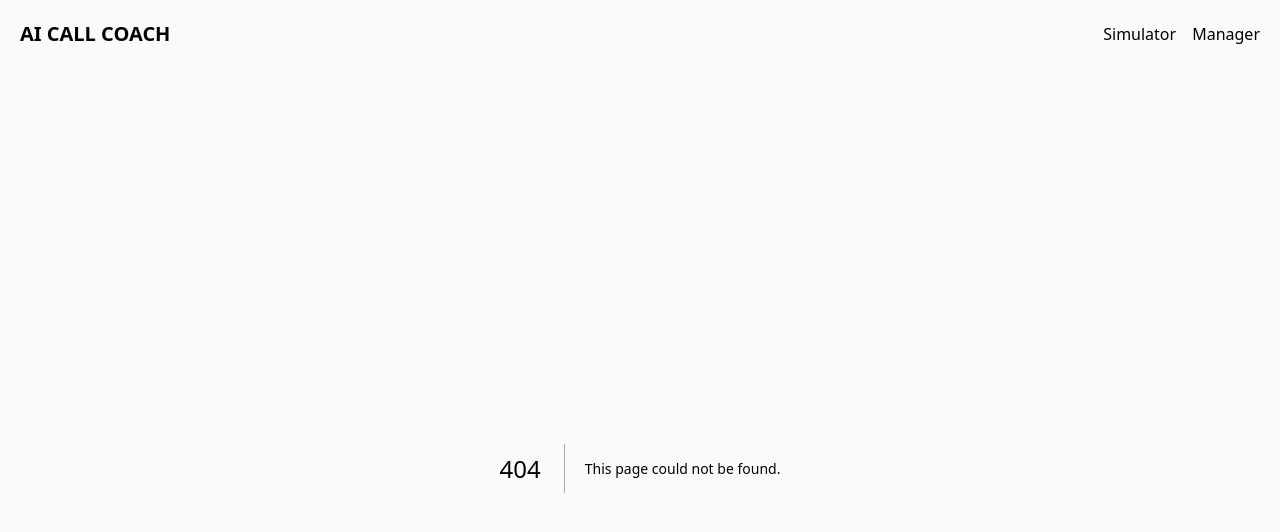
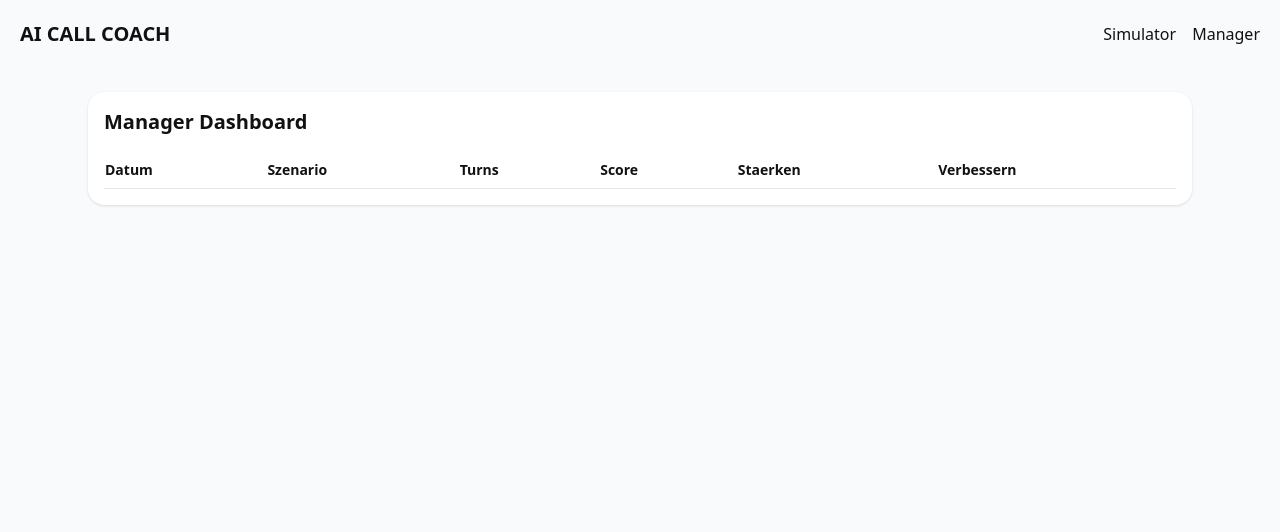
Before and after one commit to GabrielTeixeira1412/LG-Coach-AI, a Next.js app: page /manager in a window 1280 px wide. Before the commit this address had no page. Shown: the top 532 px of the page. Built offline with nearby package versions, Linux system fonts and the light colour scheme.

Commit message:
Create page.tsx

```diff
--- /dev/null
+++ b/app/manager/page.tsx
@@ -0,0 +1,42 @@
+"use client";
+import { useMemo } from "react";
+
+export default function Page(){
+  const sessions = useMemo(()=>{
+    if(typeof window === "undefined") return [];
+    return JSON.parse(localStorage.getItem("ai-call-coach-sessions") || "[]");
+  },[]);
+
+  return (
+    <main className="max-w-6xl mx-auto p-6">
+      <div className="bg-white rounded-2xl shadow p-4">
+        <h1 className="text-xl font-semibold mb-4">Manager Dashboard</h1>
+        <table className="min-w-full text-sm">
+          <thead><tr className="text-left border-b">
+            <th className="py-2 pr-4">Datum</th>
+            <th className="py-2 pr-4">Szenario</th>
+            <th className="py-2 pr-4">Turns</th>
+            <th className="py-2 pr-4">Score</th>
+            <th className="py-2 pr-4">Staerken</th>
+            <th className="py-2 pr-4">Verbessern</th>
+          </tr></thead>
+          <tbody>
+            {sessions.slice().reverse().map((s:any, idx:number)=>{
+              const e = s.eval || {};
+              return (
+                <tr key={idx} className="border-b align-top">
+                  <td className="py-2 pr-4">{new Date(s.ts||Date.now()).toLocaleString()}</td>
+                  <td className="py-2 pr-4 uppercase">{s.scenario}</td>
+                  <td className="py-2 pr-4">{(s.messages||[]).length}</td>
+                  <td className="py-2 pr-4">{e.score ?? "-"}</td>
+                  <td className="py-2 pr-4">{(e.strengths||[]).join(", ")}</td>
+                  <td className="py-2 pr-4">{(e.improves||[]).join(", ")}</td>
+                </tr>
+              );
+            })}
+          </tbody>
+        </table>
+      </div>
+    </main>
+  );
+}
```
